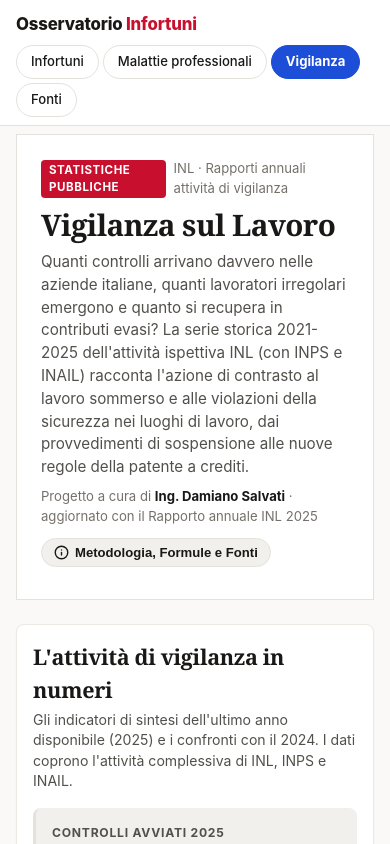
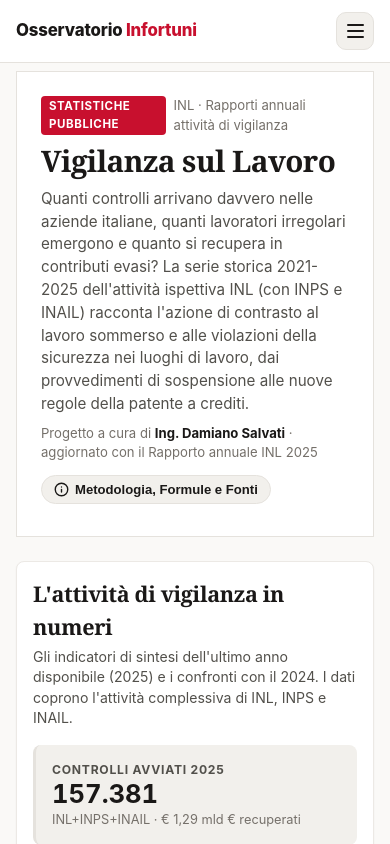
Before and after one commit to dynamic1990/osservatorio-infortuni, a Next.js app: page /vigilanza in a window 390 px wide. Shown: the top 844 px of the page. Built offline with nearby package versions, Linux system fonts and the light colour scheme.

Commit message:
Nav hamburger + filtri uniformi blu/bianco + patologie mobile + semantica delta (aumento rosso, calo verde)

```diff
--- a/src/app/design-system.css
+++ b/src/app/design-system.css
@@ -145,17 +145,16 @@ h3 {
   margin-top: var(--space-3);
 }
 
-/* Pulsanti e Selettori touch-friendly — versione editoriale */
+/* Pulsanti e Selettori touch-first — version editoriale */
 .btn-pill {
-  border: 1px solid var(--color-divider);
+  border: 1px solid var(--color-blue);
   border-radius: var(--radius-full);
   padding: 6px 14px;
   font-size: 0.82rem;
   font-weight: 550;
   cursor: pointer;
-  background: var(--color-accent-soft);
-  color: var(--color-accent);
-  border-color: #ecc8c8;
+  background: var(--color-raised);
+  color: var(--color-blue);
   transition: all 0.15s ease;
   min-height: 34px;
   display: inline-flex;
@@ -164,9 +163,9 @@ h3 {
 }
 
 .btn-pill:hover {
-  background: #f9dddd;
-  border-color: var(--color-accent);
-  color: var(--color-accent);
+  background: #eef2fc;
+  border-color: var(--color-blue);
+  color: var(--color-blue);
 }
 
 
@@ -274,3 +273,33 @@ h3 {
     grid-template-columns: 1.1fr 0.9fr;
   }
 }
+/* Riga patologie (malattie professionali): layout a due righe su mobile */
+.pat-row {
+  display: flex;
+  align-items: center;
+  gap: var(--space-2);
+  width: 100%;
+  flex-wrap: wrap;
+}
+.pat-row > .pat-main {
+  flex: 1 1 220px;
+  min-width: 0;
+}
+.pat-main .pat-nome {
+  display: block;
+  font-weight: 650;
+  font-size: 0.82rem;
+  line-height: 1.35;
+  word-break: break-word;
+}
+@media (max-width: 560px) {
+  .pat-row .pat-numero,
+  .pat-row .pat-codice,
+  .pat-row .pat-valore,
+  .pat-row .pat-freccia { order: 0; }
+  .pat-row > .pat-main {
+    order: 3;
+    flex-basis: 100%;
+  }
+  .pat-row .pat-delta { order: 2; }
+}
--- a/src/components/ui/site-nav.tsx
+++ b/src/components/ui/site-nav.tsx
@@ -1,5 +1,6 @@
 "use client";
 
+import { useState } from "react";
 import Link from "next/link";
 import { usePathname } from "next/navigation";
 
@@ -12,38 +13,12 @@ const VOCI = [
 
 export function SiteNav({ variant = "top" }: { variant?: "top" | "bottom" }) {
   const pathname = usePathname();
+  const [aperto, setAperto] = useState(false);
 
-  const links = VOCI.map((v) => {
-    const attiva = v.href === "/" ? pathname === "/" : pathname.startsWith(v.href);
-    return (
-      <Link
-        key={v.href}
-        href={v.href}
-        className="btn-pill"
-        aria-current={attiva ? "page" : undefined}
-        style={{
-          textDecoration: "none",
-          whiteSpace: "nowrap",
-          ...(attiva
-            ? {
-                background: "var(--color-blue)",
-                color: "#ffffff",
-                borderColor: "var(--color-blue)",
-                fontWeight: 650,
-              }
-            : {
-                background: "var(--color-raised)",
-                color: "var(--color-text)",
-                borderColor: "var(--color-divider)",
-              }),
-        }}
-      >
-        {v.label}
-      </Link>
-    );
-  });
+  const attiva = (href: string) =>
+    href === "/" ? pathname === "/" : pathname.startsWith(href);
 
-  // Footer: solo il menù, senza intestazione
+  // Footer: link semplici, niente hamburger
   if (variant === "bottom") {
     return (
       <nav
@@ -65,13 +40,38 @@ export function SiteNav({ variant = "top" }: { variant?: "top" | "bottom" }) {
             paddingBottom: "var(--space-3)",
           }}
         >
-          {links}
+          {VOCI.map((v) => (
+            <Link
+              key={v.href}
+              href={v.href}
+              className="btn-pill"
+              aria-current={attiva(v.href) ? "page" : undefined}
+              style={{
+                textDecoration: "none",
+                whiteSpace: "nowrap",
+                ...(attiva(v.href)
+                  ? {
+                      background: "var(--color-blue)",
+                      color: "#ffffff",
+                      borderColor: "var(--color-blue)",
+                      fontWeight: 650,
+                    }
+                  : {
+                      background: "var(--color-raised)",
+                      color: "var(--color-blue)",
+                      borderColor: "var(--color-blue)",
+                    }),
+              }}
+            >
+              {v.label}
+            </Link>
+          ))}
         </div>
       </nav>
     );
   }
 
-  // Header fisso: nome del sito sopra, menù sotto
+  // Header: logo + hamburger, drawer laterale con le voci
   return (
     <header
       style={{
@@ -82,9 +82,20 @@ export function SiteNav({ variant = "top" }: { variant?: "top" | "bottom" }) {
         zIndex: 50,
       }}
     >
-      <div className="container" style={{ paddingTop: "var(--space-3)", paddingBottom: "var(--space-2)" }}>
+      <div
+        className="container"
+        style={{
+          display: "flex",
+          alignItems: "center",
+          justifyContent: "space-between",
+          gap: "var(--space-3)",
+          paddingTop: "var(--space-3)",
+          paddingBottom: "var(--space-3)",
+        }}
+      >
         <Link
           href="/"
+          onClick={() => setAperto(false)}
           style={{
             fontWeight: 800,
             fontSize: "1.05rem",
@@ -96,19 +107,108 @@ export function SiteNav({ variant = "top" }: { variant?: "top" | "bottom" }) {
         >
           Osservatorio <span style={{ color: "var(--color-accent)" }}>Infortuni</span>
         </Link>
+        <button
+          type="button"
+          aria-label={aperto ? "Chiudi il menu" : "Apri il menu"}
+          aria-expanded={aperto}
+          onClick={() => setAperto((a) => !a)}
+          style={{
+            display: "inline-flex",
+            flexDirection: "column",
+            justifyContent: "center",
+            alignItems: "center",
+            gap: 4,
+            width: 38,
+            height: 38,
+            borderRadius: 10,
+            border: "1px solid var(--color-divider)",
+            background: "var(--color-surface)",
+            cursor: "pointer",
+            padding: 0,
+          }}
+        >
+          <span style={{ width: 17, height: 2, background: "var(--color-text)", borderRadius: 2 }} />
+          <span style={{ width: 17, height: 2, background: "var(--color-text)", borderRadius: 2 }} />
+          <span style={{ width: 17, height: 2, background: "var(--color-text)", borderRadius: 2 }} />
+        </button>
       </div>
+
+      {aperto && (
+        <>
+          <div
+            onClick={() => setAperto(false)}
+            aria-hidden="true"
+            style={{
+              position: "fixed",
+              inset: 0,
+              background: "rgba(26, 24, 23, 0.4)",
+              zIndex: 90,
+            }}
+          />
           <nav
             aria-label="Sezioni del sito"
-        className="container"
+            style={{
+              position: "fixed",
+              top: 0,
+              right: 0,
+              bottom: 0,
+              width: "min(320px, 86vw)",
+              background: "var(--color-raised)",
+              zIndex: 100,
+              borderLeft: "1px solid var(--color-divider)",
+              boxShadow: "-16px 0 36px rgba(0,0,0,0.14)",
+              display: "flex",
+              flexDirection: "column",
+            }}
+          >
+            <div
               style={{
                 display: "flex",
-          gap: "var(--space-1)",
-          paddingBottom: "var(--space-2)",
-          flexWrap: "wrap",
+                alignItems: "center",
+                justifyContent: "space-between",
+                padding: "var(--space-4) var(--space-5)",
+                borderBottom: "1px solid var(--color-divider)",
               }}
             >
-        {links}
+              <span style={{ fontWeight: 800, fontSize: "0.95rem" }}>Menù</span>
+              <button
+                type="button"
+                aria-label="Chiudi il menu"
+                onClick={() => setAperto(false)}
+                style={{ border: "none", background: "transparent", cursor: "pointer", fontSize: "1.2rem", color: "var(--color-text)", padding: 4 }}
+              >
+                ✕
+              </button>
+            </div>
+            <div
+              style={{
+                display: "grid",
+                gap: "var(--space-1)",
+                padding: "var(--space-3)",
+              }}
+            >
+              {VOCI.map((v) => (
+                <Link
+                  key={v.href}
+                  href={v.href}
+                  onClick={() => setAperto(false)}
+                  style={{
+                    textDecoration: "none",
+                    color: attiva(v.href) ? "#ffffff" : "var(--color-text)",
+                    background: attiva(v.href) ? "var(--color-blue)" : "transparent",
+                    fontWeight: attiva(v.href) ? 700 : 550,
+                    padding: "12px 14px",
+                    borderRadius: 8,
+                    fontSize: "0.95rem",
+                  }}
+                >
+                  {v.label}
+                </Link>
+              ))}
+            </div>
           </nav>
+        </>
+      )}
     </header>
   );
 }
```
Also changed, not shown: src/components/charts/filtro-modalita.tsx (+6 -5 lines), src/components/charts/malattie-patologie-widget.tsx (+12 -10 lines). Lines whose indentation alone changed are shown as unchanged.
